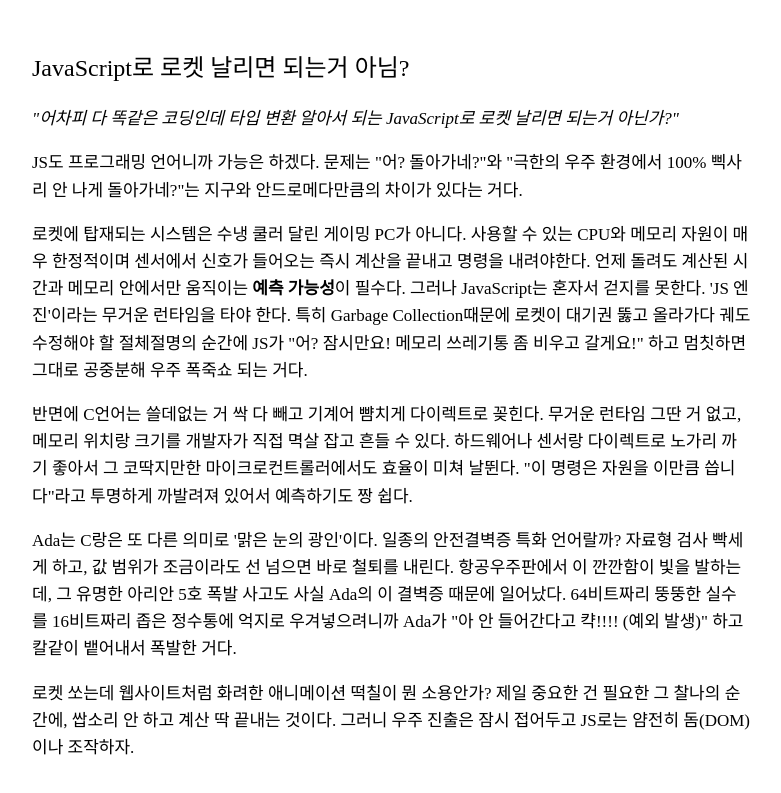
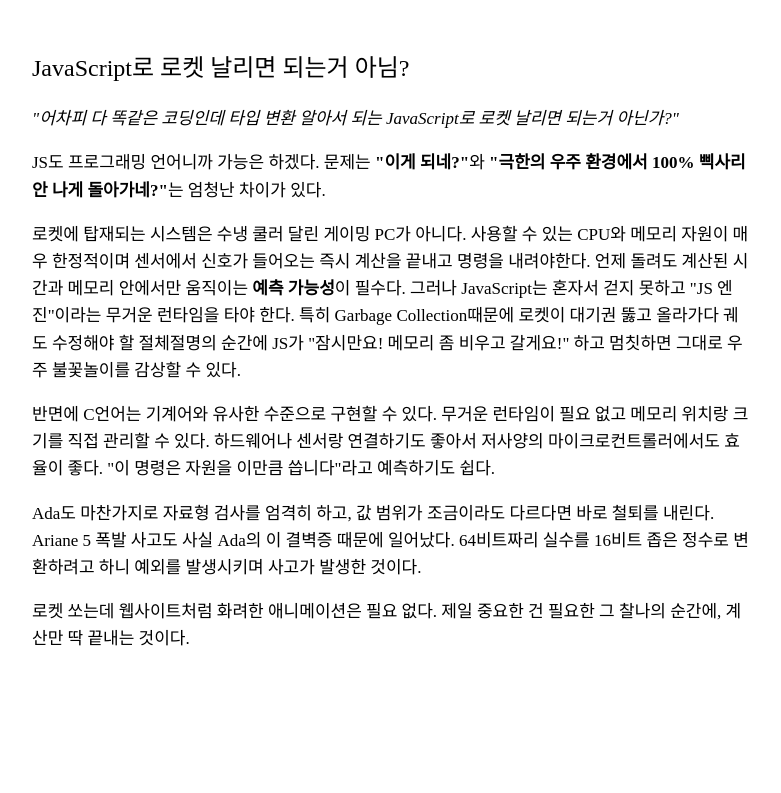
Before and after one commit to luminen529/c-rocket, a plain HTML site: page web/info.html in a window 1280 px wide. Shown: the part 1386-2179 px from the top of the page, without its empty margins (248-1029 px from the left). After the commit the page ends 2138 px from the top, so only its background shows below. Drawn offline with Linux system fonts and the light colour scheme; a web font is replaced by a local one.

Commit message:
reademe, infoweb

```diff
--- a/web/info.html
+++ b/web/info.html
@@ -9,7 +9,6 @@
 <body>
 <h1>
     C언어를 잘못 사용하면 5000억 원을 태워버릴 수 있습니다
-<!--    todo: 제목 바꿔야함-->
 </h1>
 
 <br>
@@ -54,32 +53,30 @@
     "어차피 다 똑같은 코딩인데 타입 변환 알아서 되는 JavaScript로 로켓 날리면 되는거 아닌가?"
 </p>
 <p>
-    JS도 프로그래밍 언어니까 가능은 하겠다. 문제는 "어? 돌아가네?"와 "극한의 우주 환경에서 100% 삑사리 안 나게 돌아가네?"는 지구와 안드로메다만큼의 차이가 있다는 거다.
+    JS도 프로그래밍 언어니까 가능은 하겠다. 문제는 <b>"이게 되네?"</b>와 <b>"극한의 우주 환경에서 100% 삑사리 안 나게 돌아가네?"</b>는 엄청난 차이가 있다.
 </p>
 <p>
     로켓에 탑재되는 시스템은 수냉 쿨러 달린 게이밍 PC가 아니다.
     사용할 수 있는 CPU와 메모리 자원이 매우 한정적이며 센서에서 신호가 들어오는 즉시 계산을 끝내고 명령을 내려야한다.
     언제 돌려도 계산된 시간과 메모리 안에서만 움직이는 <b>예측 가능성</b>이 필수다.
-    그러나 JavaScript는 혼자서 걷지를 못한다. 'JS 엔진'이라는 무거운 런타임을 타야 한다.
-    특히 Garbage Collection때문에 로켓이 대기권 뚫고 올라가다 궤도 수정해야 할 절체절명의 순간에 JS가 "어? 잠시만요! 메모리 쓰레기통 좀 비우고 갈게요!"
-    하고 멈칫하면 그대로 공중분해 우주 폭죽쇼 되는 거다.
+    그러나 JavaScript는 혼자서 걷지 못하고 "JS 엔진"이라는 무거운 런타임을 타야 한다.
+    특히 Garbage Collection때문에 로켓이 대기권 뚫고 올라가다 궤도 수정해야 할 절체절명의 순간에 JS가 "잠시만요! 메모리 좀 비우고 갈게요!"
+    하고 멈칫하면 그대로 우주 불꽃놀이를 감상할 수 있다.
 </p>
 <p>
-    반면에 C언어는 쓸데없는 거 싹 다 빼고 기계어 뺨치게 다이렉트로 꽂힌다.
-    무거운 런타임 그딴 거 없고, 메모리 위치랑 크기를 개발자가 직접 멱살 잡고 흔들 수 있다.
-    하드웨어나 센서랑 다이렉트로 노가리 까기 좋아서 그 코딱지만한 마이크로컨트롤러에서도 효율이 미쳐 날뛴다.
-    "이 명령은 자원을 이만큼 씁니다"라고 투명하게 까발려져 있어서 예측하기도 짱 쉽다.
+    반면에 C언어는 기계어와 유사한 수준으로 구현할 수 있다.
+    무거운 런타임이 필요 없고 메모리 위치랑 크기를 직접 관리할 수 있다.
+    하드웨어나 센서랑 연결하기도 좋아서 저사양의 마이크로컨트롤러에서도 효율이 좋다.
+    "이 명령은 자원을 이만큼 씁니다"라고 예측하기도 쉽다.
 </p>
 <p>
-    Ada는 C랑은 또 다른 의미로 '맑은 눈의 광인'이다. 일종의 안전결벽증 특화 언어랄까?
-    자료형 검사 빡세게 하고, 값 범위가 조금이라도 선 넘으면 바로 철퇴를 내린다.
-    항공우주판에서 이 깐깐함이 빛을 발하는데, 그 유명한 아리안 5호 폭발 사고도 사실 Ada의 이 결벽증 때문에 일어났다.
-    64비트짜리 뚱뚱한 실수를 16비트짜리 좁은 정수통에 억지로 우겨넣으려니까 Ada가 "아 안 들어간다고 캭!!!! (예외 발생)" 하고 칼같이 뱉어내서 폭발한 거다.
+    Ada도 마찬가지로 자료형 검사를 엄격히 하고, 값 범위가 조금이라도 다르다면 바로 철퇴를 내린다.
+    Ariane 5 폭발 사고도 사실 Ada의 이 결벽증 때문에 일어났다.
+    64비트짜리 실수를 16비트 좁은 정수로 변환하려고 하니 예외를 발생시키며 사고가 발생한 것이다.
 </p>
 <p>
-    로켓 쏘는데 웹사이트처럼 화려한 애니메이션 떡칠이 뭔 소용안가?
-    제일 중요한 건 필요한 그 찰나의 순간에, 쌉소리 안 하고 계산 딱 끝내는 것이다.
-    그러니 우주 진출은 잠시 접어두고 JS로는 얌전히 돔(DOM)이나 조작하자.
+    로켓 쏘는데 웹사이트처럼 화려한 애니메이션은 필요 없다.
+    제일 중요한 건 필요한 그 찰나의 순간에, 계산만 딱 끝내는 것이다.
 </p>
 </body>
 </html>
```
Also changed, not shown: 1 other file.
